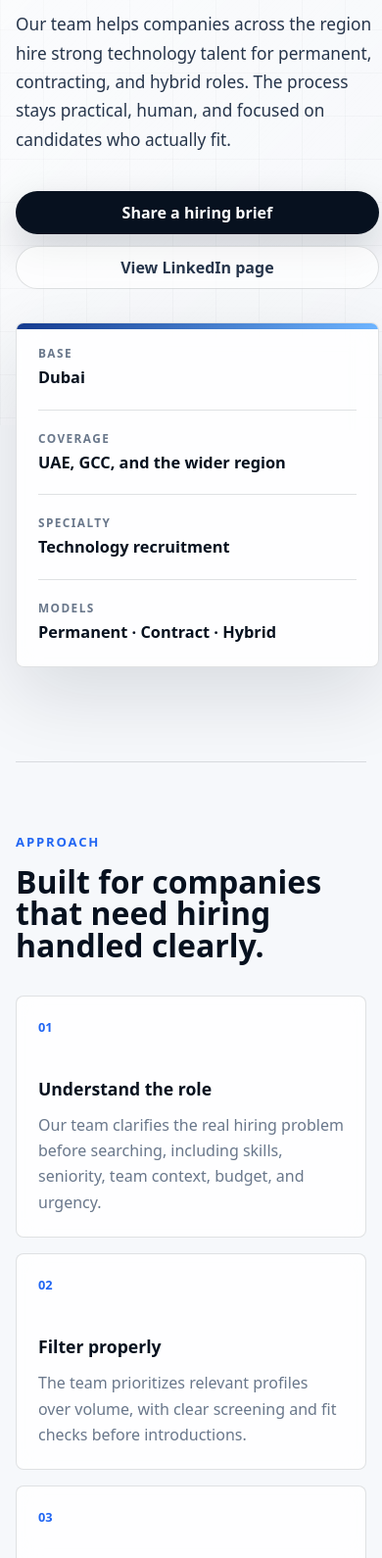
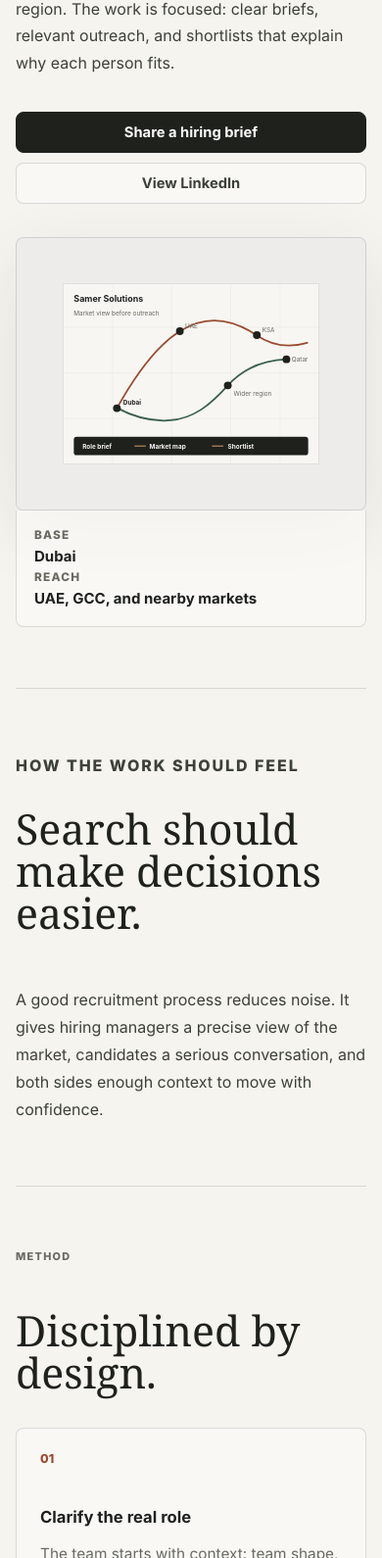
Before and after one commit to athridev/samer-solutions, a website: page index.html in a window 390 px wide. Shown: the part 410-2000 px from the top of the page at 98% size. Drawn offline with Linux system fonts and the light colour scheme.

Commit message:
Redesign Samer Solutions landing page

```diff
--- a/index.html
+++ b/index.html
@@ -5,108 +5,131 @@
     <meta name="viewport" content="width=device-width, initial-scale=1" />
     <meta
       name="description"
-      content="Our Dubai-based team helps companies hire technology talent across the UAE, GCC, and wider region."
+      content="Samer Solutions is a Dubai-based technology recruitment partner for companies hiring across the UAE, GCC, and wider region."
     />
-    <meta name="theme-color" content="#07111f" />
-    <title>Samer Solutions | Tech Recruitment Across the Region</title>
+    <meta name="theme-color" content="#f5f4ef" />
+    <title>Samer Solutions | Technology Hiring Across the Gulf</title>
     <link rel="stylesheet" href="styles.css" />
   </head>
   <body>
+    <header class="site-header">
+      <a class="brand" href="/" aria-label="Samer Solutions home">
+        <strong>Samer Solutions</strong>
+        <span>Technology hiring</span>
+      </a>
+      <nav class="nav-actions" aria-label="Primary navigation">
+        <a href="#company-form">Hiring brief</a>
+        <a href="https://www.linkedin.com/company/samersolutions/">LinkedIn</a>
+      </nav>
+    </header>
+
     <main>
       <section class="hero" aria-labelledby="page-title">
-        <nav class="topbar" aria-label="Primary navigation">
-          <a class="brand" href="/">
-            <strong>Samer Solutions</strong>
-            <span>Tech Recruitment</span>
-          </a>
-          <a class="nav-link" href="https://www.linkedin.com/company/samersolutions/">
-            LinkedIn
-          </a>
-        </nav>
-
-        <div class="hero-grid">
         <div class="hero-copy">
-            <p class="eyebrow">Dubai based · Regional reach</p>
-            <h1 id="page-title">Technology recruitment, handled properly.</h1>
+          <p class="eyebrow">Dubai / Gulf / Technology teams</p>
+          <h1 id="page-title">Technology hiring with judgment.</h1>
           <p class="intro">
-              Our team helps companies across the region hire strong technology
-              talent for permanent, contracting, and hybrid roles. The process
-              stays practical, human, and focused on candidates who actually fit.
+            Samer Solutions supports companies hiring engineering, product,
+            data, infrastructure, and digital talent across Dubai and the wider
+            region. The work is focused: clear briefs, relevant outreach, and
+            shortlists that explain why each person fits.
           </p>
-            <div class="hero-actions">
+          <div class="hero-actions" aria-label="Primary actions">
             <a class="primary-link" href="#company-form">Share a hiring brief</a>
             <a
               class="secondary-link"
               href="https://www.linkedin.com/company/samersolutions/"
             >
-                View LinkedIn page
+              View LinkedIn
             </a>
           </div>
         </div>
 
-          <aside class="snapshot" aria-label="Samer Solutions snapshot">
-            <dl>
-              <div>
-                <dt>Base</dt>
-                <dd>Dubai</dd>
-              </div>
-              <div>
-                <dt>Coverage</dt>
-                <dd>UAE, GCC, and the wider region</dd>
-              </div>
-              <div>
-                <dt>Specialty</dt>
-                <dd>Technology recruitment</dd>
-              </div>
-              <div>
-                <dt>Models</dt>
-                <dd>Permanent · Contract · Hybrid</dd>
-              </div>
-            </dl>
-          </aside>
-        </div>
+        <figure class="market-visual" aria-label="Regional hiring focus">
+          <img
+            src="assets/regional-hiring-map.svg"
+            alt="Regional hiring map centered on Dubai with market and shortlist stages"
+          />
+          <figcaption>
+            <span>Base</span>
+            <strong>Dubai</strong>
+            <span>Reach</span>
+            <strong>UAE, GCC, and nearby markets</strong>
+          </figcaption>
+        </figure>
       </section>
 
-      <section class="section intro-section" aria-labelledby="approach-title">
-        <div>
-          <p class="section-label">Approach</p>
-          <h2 id="approach-title">Built for companies that need hiring handled clearly.</h2>
+      <section class="section thesis" aria-labelledby="thesis-title">
+        <p class="section-label">How the work should feel</p>
+        <h2 id="thesis-title">Search should make decisions easier.</h2>
+        <p>
+          A good recruitment process reduces noise. It gives hiring managers a
+          precise view of the market, candidates a serious conversation, and
+          both sides enough context to move with confidence.
+        </p>
+      </section>
+
+      <section class="section approach" aria-labelledby="approach-title">
+        <div class="section-heading">
+          <p class="section-label">Method</p>
+          <h2 id="approach-title">Disciplined by design.</h2>
         </div>
         <div class="approach-grid">
           <article>
             <span>01</span>
-            <h3>Understand the role</h3>
+            <h3>Clarify the real role</h3>
             <p>
-              Our team clarifies the real hiring problem before searching,
-              including skills, seniority, team context, budget, and urgency.
+              The team starts with context: team shape, seniority, must-have
+              judgment, compensation, urgency, and what success looks like after
+              the hire joins.
             </p>
           </article>
           <article>
             <span>02</span>
-            <h3>Filter properly</h3>
+            <h3>Search with restraint</h3>
             <p>
-              The team prioritizes relevant profiles over volume, with clear
-              screening and fit checks before introductions.
+              Outreach is targeted and candidate review is selective. The goal
+              is not a large pile of CVs; it is a shortlist that saves time.
             </p>
           </article>
           <article>
             <span>03</span>
-            <h3>Move quickly</h3>
+            <h3>Keep momentum visible</h3>
             <p>
-              The team keeps the hiring path simple, responsive, and aligned so
-              strong candidates stay engaged.
+              Feedback, next steps, and market feedback stay clear throughout
+              the process so strong candidates do not disappear into silence.
             </p>
           </article>
         </div>
       </section>
 
+      <section class="section focus" aria-labelledby="focus-title">
+        <div class="section-heading">
+          <p class="section-label">Focus areas</p>
+          <h2 id="focus-title">Roles where context matters.</h2>
+        </div>
+        <div class="focus-list" aria-label="Technology hiring focus areas">
+          <span>Software engineering</span>
+          <span>Data and AI</span>
+          <span>Product management</span>
+          <span>Design and research</span>
+          <span>Cloud and infrastructure</span>
+          <span>Cybersecurity</span>
+          <span>ERP and business systems</span>
+          <span>Digital leadership</span>
+        </div>
+      </section>
+
       <section class="section form-section" aria-labelledby="form-title">
         <div class="form-copy">
-          <p class="section-label">Hiring brief</p>
-          <h2 id="form-title">Tell us what your company needs.</h2>
+          <p class="section-label">Start here</p>
+          <h2 id="form-title">Send the brief.</h2>
           <p>
-            Share the essentials and our team will review the brief. This page
-            is built for companies hiring across Dubai, the UAE, GCC, and the
+            Share the company details, role context, location, and timeline.
+            The team will review it and come back with a practical next step.
+          </p>
+          <p class="form-note">
+            Based in Dubai. Working with companies across the UAE, GCC, and the
             wider region.
           </p>
         </div>
@@ -157,17 +180,17 @@
             <textarea
               name="roles"
               rows="4"
-              placeholder="Example: Senior backend engineer, data analyst, product designer..."
+              placeholder="Example: senior backend engineer, data analyst, product designer..."
               required
             ></textarea>
           </label>
 
           <label>
-            <span>Timeline and notes</span>
+            <span>Timeline and useful context</span>
             <textarea
               name="notes"
               rows="4"
-              placeholder="Tell us about urgency, seniority, team context, budget range, or region coverage."
+              placeholder="Seniority, team context, budget range, interview timeline, or region coverage."
             ></textarea>
           </label>
 
@@ -176,14 +199,17 @@
             <input name="website" tabindex="-1" autocomplete="off" />
           </label>
 
-          <button class="submit-button" type="submit">Send hiring brief</button>
+          <button class="submit-button" type="submit">Send brief</button>
         </form>
       </section>
     </main>
 
     <footer class="site-footer">
       <p>Samer Solutions</p>
+      <div>
         <a href="mailto:adam@samer.solutions">adam@samer.solutions</a>
+        <a href="https://www.linkedin.com/company/samersolutions/">LinkedIn</a>
+      </div>
     </footer>
 
     <script src="site.js" defer></script>
--- a/site.js
+++ b/site.js
@@ -1,7 +1,7 @@
 const form = document.querySelector("#company-form");
 const statusBox = document.querySelector("#form-status");
 const submitButton = form?.querySelector("button[type='submit']");
-const submitButtonLabel = submitButton?.textContent || "Send hiring brief";
+const submitButtonLabel = submitButton?.textContent || "Send brief";
 const fallbackEmail = "adam@samer.solutions";
 
 function setStatus(message, type) {
@@ -65,7 +65,7 @@ form?.addEventListener("submit", async (event) => {
   submitButton.disabled = true;
   submitButton.textContent = "Sending...";
   form.setAttribute("aria-busy", "true");
-  setStatus("Sending your hiring brief...", "info");
+  setStatus("Sending the brief...", "info");
 
   try {
     const response = await fetch("/api/leads", {
@@ -87,7 +87,7 @@ form?.addEventListener("submit", async (event) => {
 
     form.reset();
     setStatus(
-      "Brief received. Our team will review the company details.",
+      "Brief received. The team will review the details and come back with a practical next step.",
       "success",
     );
   } catch (error) {
--- a/styles.css
+++ b/styles.css
@@ -1,17 +1,19 @@
 :root {
   color-scheme: light;
-  --ink: #07111f;
-  --ink-soft: #26354b;
-  --muted: #69778b;
-  --line: rgba(7, 17, 31, 0.12);
-  --paper: #f6f8fb;
-  --panel: rgba(255, 255, 255, 0.82);
-  --white: #ffffff;
-  --blue: #2166f3;
-  --blue-deep: #153b8f;
-  --cyan: #6db4ff;
-  --green: #0f8a68;
-  --shadow: 0 28px 80px rgba(7, 17, 31, 0.12);
+  --ink: #1f211d;
+  --ink-soft: #3d4039;
+  --muted: #686a61;
+  --quiet: #8a8b83;
+  --paper: #f5f4ef;
+  --paper-deep: #edecea;
+  --surface: #fbfaf7;
+  --line: rgba(31, 33, 29, 0.14);
+  --line-strong: rgba(31, 33, 29, 0.28);
+  --clay: #9b4a2f;
+  --green: #385f4b;
+  --blue: #405d75;
+  --error: #9f1239;
+  --shadow: 0 22px 70px rgba(31, 33, 29, 0.09);
 }
 
 * {
@@ -23,58 +25,59 @@ html {
   scroll-behavior: smooth;
   background: var(--paper);
   color: var(--ink);
-  font-family: ui-sans-serif, system-ui, -apple-system, BlinkMacSystemFont,
-    "Segoe UI", sans-serif;
+  font-family:
+    Inter, ui-sans-serif, system-ui, -apple-system, BlinkMacSystemFont, "Segoe UI",
+    sans-serif;
+  text-rendering: geometricPrecision;
 }
 
 body {
   min-height: 100vh;
   margin: 0;
+  background:
+    linear-gradient(90deg, rgba(31, 33, 29, 0.055) 1px, transparent 1px) 50% 0 /
+      min(100% - 48px, 1180px) 100% no-repeat,
+    var(--paper);
 }
 
-body::before {
-  position: fixed;
-  inset: 0;
-  z-index: -1;
-  content: "";
-  background:
-    linear-gradient(135deg, rgba(255, 255, 255, 0.78), rgba(246, 248, 251, 0)),
-    linear-gradient(180deg, rgba(33, 102, 243, 0.08), transparent 42%),
-    linear-gradient(rgba(7, 17, 31, 0.035) 1px, transparent 1px),
-    linear-gradient(90deg, rgba(7, 17, 31, 0.035) 1px, transparent 1px);
-  background-size: auto, auto, 44px 44px, 44px 44px;
+body::selection {
+  background: rgba(155, 74, 47, 0.22);
 }
 
 a {
   color: inherit;
 }
 
-main {
-  overflow: hidden;
+button,
+input,
+select,
+textarea {
+  font: inherit;
 }
 
+main {
+  overflow: clip;
+}
+
+.site-header,
 .hero,
-.section {
-  width: min(100% - 40px, 1180px);
+.section,
+.site-footer {
+  width: min(100% - 48px, 1180px);
   margin-inline: auto;
 }
 
-.hero {
-  display: grid;
-  min-height: 100vh;
-  grid-template-rows: auto 1fr;
-  padding-block: 28px 80px;
-}
-
-.topbar {
+.site-header {
   display: flex;
+  min-height: 86px;
   align-items: center;
   justify-content: space-between;
-  gap: 20px;
+  gap: 24px;
+  border-bottom: 1px solid var(--line);
 }
 
 .brand,
-.nav-link,
+.nav-actions a,
 .primary-link,
 .secondary-link,
 .fallback-link,
@@ -82,68 +85,76 @@ main {
   text-decoration: none;
 }
 
-.brand strong,
-.brand span {
-  display: block;
+.brand {
+  display: grid;
+  gap: 4px;
 }
 
 .brand strong {
-  font-size: 1.02rem;
+  font-size: 1rem;
   letter-spacing: 0;
 }
 
-.brand span {
-  margin-top: 2px;
+.brand span,
+.eyebrow,
+.section-label,
+dt {
   color: var(--muted);
-  font-size: 0.76rem;
-  font-weight: 700;
-  letter-spacing: 0.14em;
+  font-size: 0.73rem;
+  font-weight: 760;
+  letter-spacing: 0.12em;
   text-transform: uppercase;
 }
 
-.nav-link,
+.nav-actions {
+  display: flex;
+  align-items: center;
+  gap: 8px;
+}
+
+.nav-actions a,
 .primary-link,
-.secondary-link,
-.submit-button {
+.secondary-link {
   display: inline-flex;
-  min-height: 44px;
+  min-height: 42px;
   align-items: center;
   justify-content: center;
-  border-radius: 999px;
-  font-weight: 800;
+  border: 1px solid transparent;
+  border-radius: 8px;
+  padding: 0 15px;
+  font-size: 0.92rem;
+  font-weight: 720;
 }
 
-.nav-link,
+.nav-actions a,
 .secondary-link {
-  border: 1px solid var(--line);
-  padding: 0 17px;
-  background: rgba(255, 255, 255, 0.66);
+  border-color: var(--line);
+  background: rgba(251, 250, 247, 0.68);
   color: var(--ink-soft);
 }
 
-.hero-grid {
+.nav-actions a:hover,
+.secondary-link:hover {
+  border-color: var(--line-strong);
+  background: var(--surface);
+}
+
+.hero {
   display: grid;
+  min-height: calc(100vh - 86px);
+  grid-template-columns: minmax(0, 1fr) minmax(330px, 0.54fr);
+  gap: clamp(44px, 7vw, 106px);
   align-items: center;
-  grid-template-columns: minmax(0, 1fr) minmax(320px, 410px);
-  gap: clamp(48px, 7vw, 100px);
-  padding-block: clamp(76px, 12vh, 132px) 40px;
+  padding-block: clamp(64px, 10vh, 112px) clamp(48px, 8vh, 92px);
 }
 
 .hero-copy {
-  max-width: 780px;
+  max-width: 820px;
 }
 
 .eyebrow,
 .section-label {
-  color: var(--blue);
-  font-size: 0.82rem;
-  font-weight: 800;
-  letter-spacing: 0.14em;
-  text-transform: uppercase;
-}
-
-.eyebrow {
-  margin: 0 0 22px;
+  margin: 0 0 18px;
 }
 
 h1,
@@ -154,10 +165,11 @@ p {
 }
 
 h1 {
-  max-width: 790px;
-  margin-bottom: 30px;
-  font-size: clamp(3.65rem, 8.2vw, 7.35rem);
-  font-weight: 800;
+  max-width: 860px;
+  margin-bottom: 28px;
+  font-family: Georgia, "Times New Roman", serif;
+  font-size: clamp(3.4rem, 7.6vw, 7rem);
+  font-weight: 520;
   letter-spacing: 0;
   line-height: 0.95;
 }
@@ -166,162 +178,183 @@ h1 {
   max-width: 720px;
   margin-bottom: 0;
   color: var(--ink-soft);
-  font-size: clamp(1.08rem, 1.8vw, 1.34rem);
-  line-height: 1.7;
+  font-size: clamp(1.04rem, 1.35vw, 1.24rem);
+  line-height: 1.72;
 }
 
 .hero-actions {
   display: flex;
   flex-wrap: wrap;
-  gap: 12px;
-  margin-top: 38px;
+  gap: 10px;
+  margin-top: 36px;
 }
 
 .primary-link,
 .submit-button {
-  border: 0;
-  padding: 0 22px;
+  border: 1px solid var(--ink);
   background: var(--ink);
-  color: var(--white);
-  box-shadow: 0 16px 38px rgba(7, 17, 31, 0.18);
-}
-
-.secondary-link {
-  padding-inline: 20px;
-}
-
-.nav-link:hover,
-.secondary-link:hover {
-  border-color: rgba(33, 102, 243, 0.42);
-  color: var(--blue);
+  color: var(--surface);
 }
 
 .primary-link:hover,
 .submit-button:hover {
-  background: var(--blue-deep);
+  background: #000;
 }
 
-.snapshot,
-.lead-form,
-.approach-grid article {
-  border: 1px solid var(--line);
-  border-radius: 8px;
-  background: var(--panel);
-  box-shadow: var(--shadow);
-  backdrop-filter: blur(12px);
-}
-
-.snapshot {
-  position: relative;
-  overflow: hidden;
-  padding: 34px;
-}
-
-.snapshot::before,
-.lead-form::before {
-  position: absolute;
-  inset: 0 0 auto;
-  height: 6px;
-  content: "";
-  background: linear-gradient(90deg, var(--blue-deep), var(--cyan));
-}
-
-dl {
-  display: grid;
-  gap: 0;
+.market-visual {
   margin: 0;
 }
 
-dl div {
-  border-top: 1px solid var(--line);
-  padding-block: 20px;
+.market-visual img {
+  display: block;
+  width: 100%;
+  border: 1px solid var(--line);
+  border-radius: 8px;
+  background: var(--paper-deep);
+  box-shadow: var(--shadow);
 }
 
-dl div:first-child {
-  border-top: 0;
-  padding-top: 0;
+.market-visual figcaption {
+  display: grid;
+  grid-template-columns: max-content 1fr;
+  gap: 10px 18px;
+  border-bottom: 1px solid var(--line);
+  border-left: 1px solid var(--line);
+  border-right: 1px solid var(--line);
+  border-radius: 0 0 8px 8px;
+  padding: 18px;
+  background: rgba(251, 250, 247, 0.72);
 }
 
-dl div:last-child {
-  padding-bottom: 0;
-}
-
-dt {
-  margin-bottom: 6px;
+.market-visual figcaption span {
   color: var(--muted);
   font-size: 0.74rem;
-  font-weight: 800;
-  letter-spacing: 0.12em;
+  font-weight: 760;
+  letter-spacing: 0.1em;
   text-transform: uppercase;
 }
 
-dd {
-  margin: 0;
+.market-visual figcaption strong {
   color: var(--ink);
-  font-size: 1.02rem;
-  font-weight: 700;
-  line-height: 1.45;
+  font-size: 0.94rem;
+  line-height: 1.4;
 }
 
 .section {
-  padding-block: clamp(72px, 10vw, 116px);
-}
-
-.intro-section {
+  padding-block: clamp(72px, 10vw, 122px);
   border-top: 1px solid var(--line);
 }
 
-.section-label {
-  margin-bottom: 16px;
+.thesis {
+  display: grid;
+  grid-template-columns: minmax(190px, 0.36fr) minmax(0, 1fr);
+  gap: clamp(30px, 6vw, 86px);
+}
+
+.thesis h2,
+.thesis p {
+  grid-column: 2;
+}
+
+.thesis .section-label {
+  grid-column: 1;
+  grid-row: 1 / span 2;
 }
 
 h2 {
-  max-width: 760px;
+  max-width: 780px;
+  margin-bottom: 22px;
+  font-family: Georgia, "Times New Roman", serif;
+  font-size: clamp(2.15rem, 4.6vw, 4.9rem);
+  font-weight: 520;
+  letter-spacing: 0;
+  line-height: 1;
+}
+
+.thesis p,
+.form-copy p {
+  max-width: 660px;
+  margin-bottom: 0;
+  color: var(--ink-soft);
+  font-size: 1.03rem;
+  line-height: 1.75;
+}
+
+.section-heading {
+  display: grid;
+  grid-template-columns: minmax(190px, 0.36fr) minmax(0, 1fr);
+  gap: clamp(30px, 6vw, 86px);
   margin-bottom: 34px;
-  font-size: clamp(2rem, 4.8vw, 4.6rem);
-  font-weight: 800;
-  letter-spacing: 0;
-  line-height: 1.02;
+}
+
+.section-heading h2 {
+  margin-bottom: 0;
 }
 
 .approach-grid {
   display: grid;
   grid-template-columns: repeat(3, minmax(0, 1fr));
-  gap: 16px;
+  gap: 12px;
 }
 
 .approach-grid article {
+  min-height: 296px;
+  border: 1px solid var(--line);
+  border-radius: 8px;
   padding: 24px;
-  box-shadow: none;
+  background: rgba(251, 250, 247, 0.66);
 }
 
 .approach-grid span {
   display: block;
-  margin-bottom: 42px;
-  color: var(--blue);
-  font-size: 0.8rem;
-  font-weight: 800;
+  margin-bottom: 72px;
+  color: var(--clay);
+  font-size: 0.78rem;
+  font-weight: 760;
 }
 
 h3 {
   margin-bottom: 12px;
-  font-size: 1.1rem;
+  font-size: 1.04rem;
+  line-height: 1.3;
 }
 
-.approach-grid p,
-.form-copy p {
+.approach-grid p {
   margin-bottom: 0;
   color: var(--muted);
+  font-size: 0.96rem;
   line-height: 1.65;
+}
+
+.focus {
+  display: grid;
+  grid-template-columns: minmax(0, 1fr);
+}
+
+.focus-list {
+  display: flex;
+  flex-wrap: wrap;
+  gap: 10px;
+  max-width: 920px;
+  margin-left: min(36%, 422px);
+}
+
+.focus-list span {
+  border: 1px solid var(--line);
+  border-radius: 8px;
+  padding: 12px 14px;
+  background: rgba(251, 250, 247, 0.72);
+  color: var(--ink-soft);
+  font-size: 0.95rem;
+  font-weight: 700;
 }
 
 .form-section {
   display: grid;
-  grid-template-columns: minmax(0, 0.82fr) minmax(420px, 1fr);
-  gap: clamp(36px, 6vw, 82px);
+  grid-template-columns: minmax(240px, 0.48fr) minmax(420px, 1fr);
+  gap: clamp(36px, 6vw, 86px);
   align-items: start;
-  padding-top: 20px;
-  padding-bottom: clamp(72px, 10vw, 128px);
+  padding-bottom: clamp(78px, 10vw, 132px);
 }
 
 .form-copy {
@@ -329,19 +362,29 @@ h3 {
   top: 32px;
 }
 
+.form-copy .form-note {
+  margin-top: 22px;
+  color: var(--muted);
+  font-size: 0.95rem;
+}
+
 .lead-form {
-  position: relative;
-  overflow: hidden;
-  padding: clamp(24px, 4vw, 34px);
+  border: 1px solid var(--line);
+  border-radius: 8px;
+  padding: clamp(22px, 4vw, 34px);
+  background: var(--surface);
+  box-shadow: var(--shadow);
 }
 
 .form-status {
   display: none;
   margin-bottom: 20px;
+  border: 1px solid transparent;
   border-radius: 8px;
   padding: 12px 14px;
   font-size: 0.92rem;
   font-weight: 700;
+  line-height: 1.45;
 }
 
 .form-status.is-visible {
@@ -349,18 +392,21 @@ h3 {
 }
 
 .form-status.is-success {
-  background: rgba(15, 138, 104, 0.12);
+  border-color: rgba(56, 95, 75, 0.26);
+  background: rgba(56, 95, 75, 0.08);
   color: var(--green);
 }
 
 .form-status.is-info {
-  background: rgba(33, 102, 243, 0.1);
-  color: var(--blue-deep);
+  border-color: rgba(64, 93, 117, 0.24);
+  background: rgba(64, 93, 117, 0.08);
+  color: var(--blue);
 }
 
 .form-status.is-error {
-  background: rgba(190, 18, 60, 0.1);
-  color: #be123c;
+  border-color: rgba(159, 18, 57, 0.22);
+  background: rgba(159, 18, 57, 0.07);
+  color: var(--error);
 }
 
 .fallback-link {
@@ -370,7 +416,7 @@ h3 {
 
 .fallback-link:hover,
 .site-footer a:hover {
-  color: var(--blue);
+  color: var(--clay);
 }
 
 .field-grid {
@@ -387,8 +433,8 @@ label {
 
 label span {
   color: var(--ink-soft);
-  font-size: 0.84rem;
-  font-weight: 800;
+  font-size: 0.83rem;
+  font-weight: 760;
 }
 
 input,
@@ -398,17 +444,21 @@ textarea {
   border: 1px solid var(--line);
   border-radius: 8px;
   padding: 13px 14px;
-  background: rgba(255, 255, 255, 0.88);
+  background: #fff;
   color: var(--ink);
-  font: inherit;
   outline: none;
+}
+
+input::placeholder,
+textarea::placeholder {
+  color: var(--quiet);
 }
 
 input:focus,
 select:focus,
 textarea:focus {
-  border-color: rgba(33, 102, 243, 0.68);
-  box-shadow: 0 0 0 4px rgba(33, 102, 243, 0.12);
+  border-color: rgba(155, 74, 47, 0.72);
+  box-shadow: 0 0 0 4px rgba(155, 74, 47, 0.11);
 }
 
 textarea {
@@ -425,7 +475,8 @@ textarea {
   width: 100%;
   min-height: 54px;
   cursor: pointer;
-  font: inherit;
+  border-radius: 8px;
+  font-weight: 760;
 }
 
 .submit-button:disabled {
@@ -435,74 +486,128 @@ textarea {
 
 .site-footer {
   display: flex;
-  width: min(100% - 40px, 1180px);
   align-items: center;
   justify-content: space-between;
-  gap: 16px;
-  margin-inline: auto;
+  gap: 18px;
   border-top: 1px solid var(--line);
   padding-block: 26px 34px;
   color: var(--ink-soft);
   font-size: 0.94rem;
-  font-weight: 800;
+  font-weight: 720;
 }
 
 .site-footer p {
   margin: 0;
 }
 
+.site-footer div {
+  display: flex;
+  flex-wrap: wrap;
+  gap: 14px;
+  justify-content: flex-end;
+}
+
 .site-footer a {
   color: var(--ink);
 }
 
-@media (max-width: 900px) {
-  .hero-grid,
-  .form-section {
+@media (max-width: 980px) {
+  .hero,
+  .form-section,
+  .section-heading,
+  .thesis {
     grid-template-columns: 1fr;
   }
 
-  .snapshot,
-  .form-copy {
-    max-width: 620px;
+  .hero {
+    min-height: auto;
+  }
+
+  .market-visual {
+    max-width: 640px;
+  }
+
+  .thesis .section-label,
+  .thesis h2,
+  .thesis p {
+    grid-column: auto;
+    grid-row: auto;
+  }
+
+  .approach-grid {
+    grid-template-columns: 1fr;
+  }
+
+  .approach-grid article {
+    min-height: 0;
+  }
+
+  .approach-grid span {
+    margin-bottom: 42px;
+  }
+
+  .focus-list {
+    margin-left: 0;
   }
 
   .form-copy {
     position: static;
   }
-
-  .approach-grid {
-    grid-template-columns: 1fr;
-  }
 }
 
-@media (max-width: 560px) {
+@media (max-width: 620px) {
+  body {
+    background: var(--paper);
+  }
+
+  .site-header,
   .hero,
-  .section {
+  .section,
+  .site-footer {
     width: min(100% - 32px, 1180px);
   }
 
-  .hero {
-    padding-block: 22px 56px;
+  .site-header {
+    min-height: 76px;
+    align-items: flex-start;
+    padding-block: 18px;
   }
 
-  .topbar {
-    align-items: flex-start;
+  .nav-actions {
+    gap: 6px;
   }
 
-  .nav-link {
-    min-height: 38px;
-    padding-inline: 13px;
-    font-size: 0.85rem;
+  .nav-actions a {
+    min-height: 36px;
+    padding-inline: 10px;
+    font-size: 0.82rem;
   }
 
-  .hero-grid {
+  .brand span,
+  .eyebrow,
+  .section-label,
+  dt {
+    font-size: 0.68rem;
+  }
+
+  .hero {
     gap: 34px;
-    padding-top: 58px;
+    padding-block: 54px 62px;
   }
 
   h1 {
-    font-size: clamp(3.1rem, 15vw, 4.55rem);
-    line-height: 0.98;
+    font-size: clamp(2.75rem, 11.4vw, 3.45rem);
+    line-height: 1;
+  }
+
+  h2 {
+    font-size: clamp(2.25rem, 11vw, 3.35rem);
+  }
+
+  .intro,
+  .thesis p,
+  .form-copy p {
+    font-size: 1rem;
   }
 
   .hero-actions,
@@ -511,20 +616,45 @@ textarea {
     width: 100%;
   }
 
+  .market-visual figcaption {
+    grid-template-columns: 1fr;
+    gap: 4px;
+  }
+
+  .section {
+    padding-block: 64px;
+  }
+
   .field-grid {
     grid-template-columns: 1fr;
     gap: 0;
   }
 
-  .snapshot,
-  .lead-form,
-  .approach-grid article {
-    padding: 22px;
+  .focus-list span {
+    width: 100%;
   }
 
   .site-footer {
-    width: min(100% - 32px, 1180px);
     flex-direction: column;
     align-items: flex-start;
   }
+
+  .site-footer div {
+    justify-content: flex-start;
+  }
 }
+
+@media (max-width: 380px) {
+  .site-header {
+    flex-direction: column;
+    gap: 14px;
+  }
+
+  .nav-actions {
+    width: 100%;
+  }
+
+  .nav-actions a {
+    flex: 1;
+  }
+}
```
Also changed, not shown: assets/regional-hiring-map.svg (added). Lines whose indentation alone changed are shown as unchanged.
